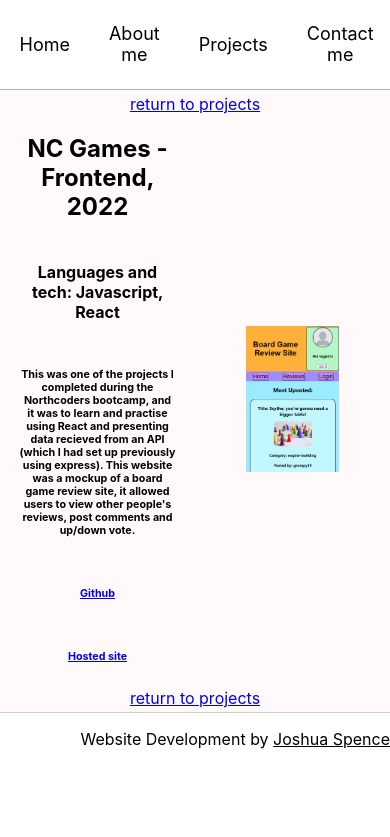
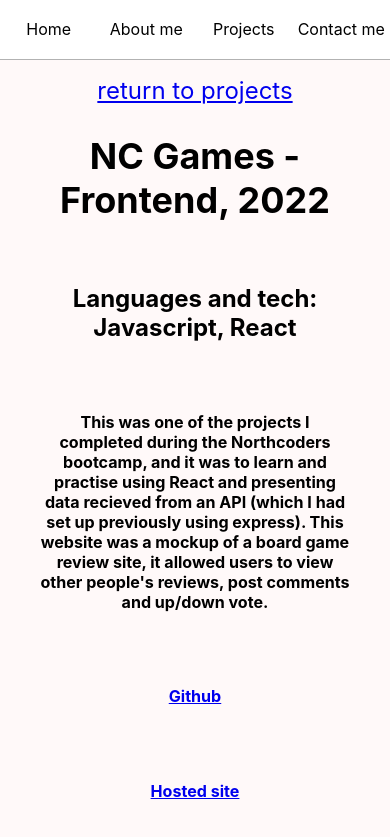
Before and after one commit to JoshS1234/portfolio, a React (Create React App) app: page /projects/1 in a window 390 px wide. Shown: the top 837 px of the page. Built offline with nearby package versions, Linux system fonts and the light colour scheme.

Commit message:
Continued improvements for mobile version

```diff
--- a/public/index.html
+++ b/public/index.html
@@ -24,7 +24,7 @@
       work correctly both with client-side routing and a non-root public URL.
       Learn how to configure a non-root public URL by running `npm run build`.
     -->
-    <title>React App</title>
+    <title>Portfolio - Josh Spence</title>
   </head>
   <body>
     <noscript>You need to enable JavaScript to run this app.</noscript>
--- a/src/components/Homepage.jsx
+++ b/src/components/Homepage.jsx
@@ -9,10 +9,9 @@
 export default function Homepage() {
   return (
     <div className="homepageContainer">
-      <div id="box1">
-        <img src={box1Image} id="box1Image" />
-        <div id="box1TextContainer">
-          <div>
+      <div className="box1">
+        <img src={box1Image} className="box1Image" />
+        <div className="box1TextContainer">
           <h2>I'm Josh. A junior full-stack software developer.</h2>
           <p>
             I worked as a Maths teacher for several years before deciding to
@@ -28,7 +27,6 @@
           <Link to="/contact-me">
             <button id="box1button">Contact me</button>
           </Link>
-          </div>
         </div>
       </div>
       <Carousel />
--- a/src/components/Projects.jsx
+++ b/src/components/Projects.jsx
@@ -51,7 +51,9 @@
 
   return (
     <div className="singleProjectTile">
-      <Link to="/projects">return to projects</Link>
+      <Link to="/projects" className="returnButton1">
+        return to projects
+      </Link>
       <div>
         <div>
           <div className="infoImg">
@@ -83,7 +85,9 @@
         </div>
       </div>
       {videoMedia ? videoMedia : <></>}
-      <Link to="/projects">return to projects</Link>
+      <Link to="/projects" className="returnButton2">
+        return to projects
+      </Link>
     </div>
   );
 }
--- a/src/components/stylesheets/Contact.css
+++ b/src/components/stylesheets/Contact.css
@@ -29,3 +29,37 @@
   border-radius: 10%;
   font-size: large;
 }
+
+@media (max-width: 700px) {
+  #ContactContainer {
+    width: 80%;
+    display: flex;
+    flex-direction: row;
+    justify-content: space-around;
+    align-items: center;
+  }
+
+  #box1TextContainer {
+    width: 50%;
+    align-items: center;
+    justify-content: space-around;
+    margin: 5%;
+    text-align: left;
+  }
+
+  #box1ImageContainer {
+    width: 50%;
+    align-items: center;
+    display: flex;
+    justify-content: space-around;
+  }
+
+  #box1button {
+    padding: 10px;
+    color: white;
+    background-color: rgba(0, 120, 255, 1);
+    border: 0px;
+    border-radius: 10%;
+    font-size: large;
+  }
+}
--- a/src/components/stylesheets/Homepage.css
+++ b/src/components/stylesheets/Homepage.css
@@ -4,14 +4,14 @@
   justify-content: center;
 }
 
-#box1 {
+.box1 {
   display: flex;
   flex-direction: row;
   justify-content: space-around;
   align-items: center;
 }
 
-#box1TextContainer {
+.box1TextContainer {
   width: 50%;
   align-items: center;
   justify-content: space-around;
@@ -19,7 +19,7 @@
   text-align: left;
 }
 
-#box1Image {
+.box1Image {
   width: 20%;
   padding: 10%;
   border-radius: 50%;
@@ -63,6 +63,7 @@
   display: flex;
   flex-direction: column;
   justify-content: center;
+  padding-bottom: 1%;
 }
 
 #box4TextContainer {
@@ -105,35 +106,28 @@
     width: 100%;
   }
 
-  #box1 {
+  .box1 {
     display: flex;
     flex-direction: column;
-    justify-content: space-around;
     align-items: center;
     width: 100%;
   }
 
-  #box1TextContainer {
-    width: 100%;
+  .box1TextContainer {
+    width: 80%;
     align-items: center;
     justify-content: space-around;
-    margin: 5%;
     text-align: left;
   }
 
-  #box1Image {
+  .box1Image {
     width: 50%;
-    padding: 10%;
     border-radius: 50%;
+    padding: 5% 0% 0% 0%;
   }
 
   #box1button {
-    padding: 10px;
-    color: white;
-    background-color: rgba(0, 120, 255, 1);
-    border: 0px;
-    border-radius: 10%;
-    font-size: large;
+    display: none;
   }
 
   #box3 {
@@ -165,6 +159,7 @@
     display: flex;
     flex-direction: column;
     justify-content: center;
+    padding-bottom: 2%;
   }
 
   #box4TextContainer {
--- a/src/components/stylesheets/NavBar.css
+++ b/src/components/stylesheets/NavBar.css
@@ -29,10 +29,12 @@
   }
 
   .linkButton {
-    padding: 5%;
+    padding: 0%;
+    padding-top: 4%;
+    padding-bottom: 4%;
     color: black;
-    font-size: large;
+    font-size: medium;
     text-decoration: none;
-    width: 20%;
+    width: 25%;
   }
 }
--- a/src/components/stylesheets/ProjectList.css
+++ b/src/components/stylesheets/ProjectList.css
@@ -5,7 +5,7 @@
   flex-direction: row;
   flex-wrap: wrap;
   justify-content: center;
-  align-items: flex-start;
+  align-items: stretch;
 }
 
 .projectButton {
@@ -15,10 +15,9 @@
   display: flex;
   flex-direction: column;
   justify-content: left;
-  align-items: center;
+  align-items: stretch;
   padding: 2%;
   margin: 1%;
-  height: fit-content;
   text-decoration: none;
   color: black;
   border: 2px;
@@ -37,7 +36,6 @@
   align-items: center;
   padding: 2%;
   margin: 1%;
-  height: fit-content;
 }
 
 @media (max-width: 700px) {
@@ -48,7 +46,7 @@
     flex-direction: row;
     flex-wrap: wrap;
     justify-content: center;
-    align-items: flex-start;
+    align-items: stretch;
   }
 
   .projectButton {
@@ -58,7 +56,6 @@
     flex-direction: column;
     justify-content: left;
     align-items: center;
-    height: fit-content;
     text-decoration: none;
     color: black;
     border: 2px;
@@ -69,7 +66,7 @@
 
   .projectButton:hover {
     margin-top: 1%;
-    width: 20%;
+    width: 80%;
     background-color: rgb(255, 228, 228);
     display: flex;
     flex-direction: column;
--- a/src/components/stylesheets/Projects.css
+++ b/src/components/stylesheets/Projects.css
@@ -5,6 +5,7 @@
   width: 100%;
   background-color: rgb(255, 249, 249);
   padding: 1% 0% 1% 0%;
+  font-size: x-large;
 }
 
 .infoImg {
@@ -28,3 +29,53 @@
 .projectImage img {
   width: 60%;
 }
+
+.returnButton1 {
+}
+
+.returnButton2 {
+  margin-top: 1%;
+}
+
+@media (max-width: 700px) {
+  .singleProjectTile {
+    display: flex;
+    flex-direction: column;
+    align-items: center;
+    width: 100%;
+    background-color: rgb(255, 249, 249);
+    padding: 1% 0% 1% 0%;
+    font-size: x-large;
+  }
+
+  .infoImg {
+    display: flex;
+    flex-direction: column;
+    width: 100%;
+    justify-content: space-around;
+    align-items: center;
+  }
+
+  .info {
+    display: flex;
+    flex-direction: column;
+    width: 80%;
+  }
+
+  .projectImage {
+    width: 80%;
+  }
+
+  .projectImage img {
+    width: 60%;
+  }
+
+  .returnButton1 {
+    margin-top: 3%;
+  }
+
+  .returnButton2 {
+    margin-bottom: 3%;
+    margin-top: 3%;
+  }
+}
--- a/src/resources/projects.js
+++ b/src/resources/projects.js
@@ -69,7 +69,7 @@
     year: 2022,
   },
   {
-    id: 4,
+    id: 5,
     name: "Vicsek model of bird flocking",
     image_url: "",
     video_url: "kT1rA1vLfCs",
@@ -84,7 +84,7 @@
     year: 2020,
   },
   {
-    id: 5,
+    id: 6,
     name: "Mandelbrot fractal pattern - Changing power",
     image_url: "",
     video_url: "sp-zj7p8zPE",
@@ -99,7 +99,7 @@
     year: 2020,
   },
   {
-    id: 6,
+    id: 7,
     name: "2D pendulum motion",
     image_url: pendulum,
     video_url: "thhOujbmXdA",
@@ -114,7 +114,7 @@
     year: 2020,
   },
   {
-    id: 7,
+    id: 8,
     name: "Mandelbrot fractal",
     image_url: pythonMandelbrot,
     video_url: "",
@@ -129,7 +129,7 @@
     year: 2021,
   },
   {
-    id: 8,
+    id: 9,
     name: "Handwriting recognition - Neural network",
     image_url: six,
     video_url: "",
@@ -145,7 +145,7 @@
     year: 2020,
   },
   {
-    id: 9,
+    id: 10,
     name: "ASCII Tic Tac Toe (Noughts and crosses)",
     image_url: TicTacToe,
     video_url: "",
@@ -161,7 +161,7 @@
     year: 2020,
   },
   {
-    id: 10,
+    id: 11,
     name: "Blackjack",
     image_url: blackjack,
     video_url: "",
```
Lines whose indentation alone changed are shown as unchanged.
